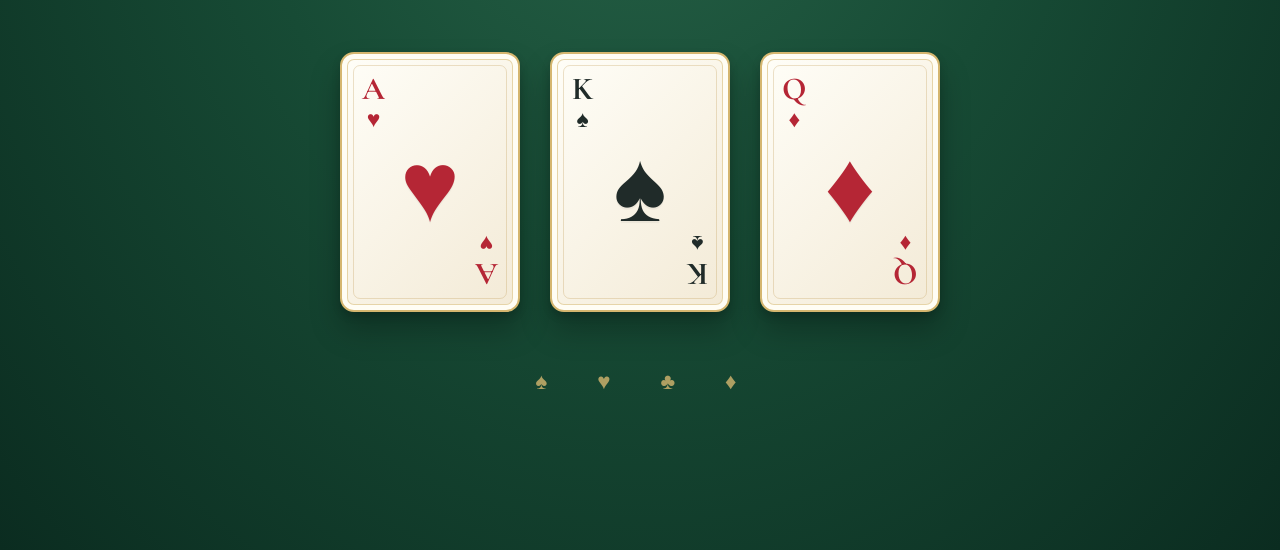
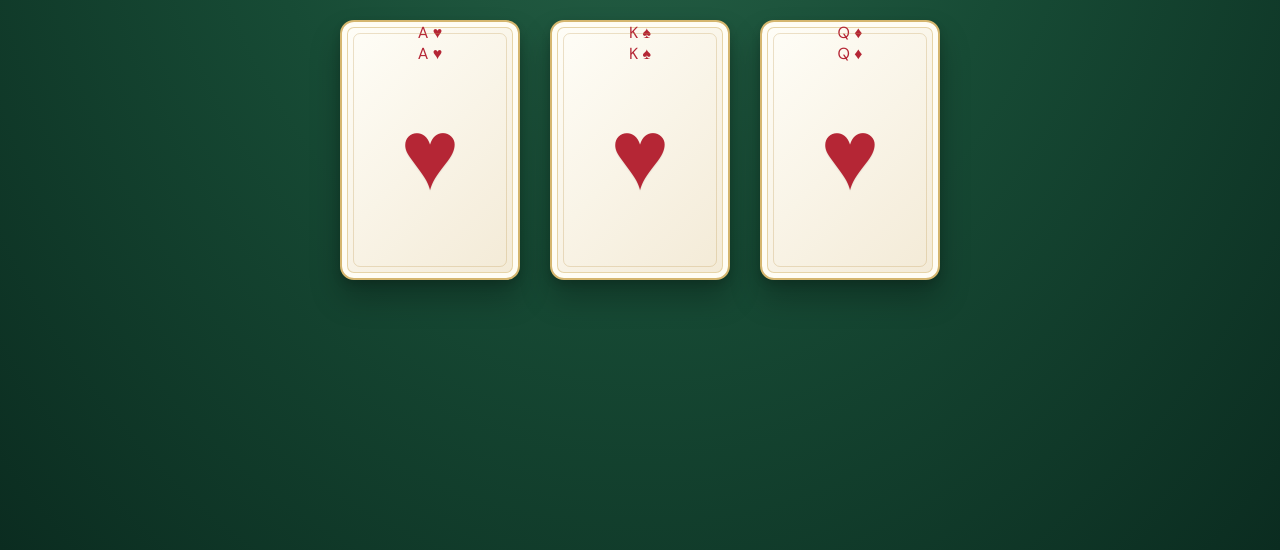
Before and after one commit to codebymuz/playing-cards-page, a plain HTML site: page index.html in a window 1280 px wide. Shown: the part 250-800 px from the top of the page. Drawn offline with nearby package versions, Linux system fonts and the light colour scheme.

Commit message:
Update index.html

```diff
--- a/index.html
+++ b/index.html
@@ -1,55 +1,38 @@
 <!DOCTYPE html>
 <html lang="en">
+
 <head>
   <meta charset="UTF-8">
   <meta name="viewport" content="width=device-width, initial-scale=1.0">
   <title>Playing Cards</title>
-  <link rel="stylesheet" href="styles.css">
+  <link rel="stylesheet" href="styles.css"
+
 </head>
+
 <body>
-  <main>
-    <h1 class="title">The Royal Deck</h1>
-    <p class="subtitle">A little elegance in every hand</p>
+  <main id="playing-cards">
+    <div class="card">
+      <div class="left">A ♥</div>
+      <div class="middle">♥</div>
+      <div class="right">A ♥</div>
+    </div>
 
-    <section id="playing-cards" aria-label="Playing cards">
-      <article class="card hearts" aria-label="Ace of Hearts">
-        <div class="corner top">
-          <span>A</span>
-          <span class="suit">♥</span>
-        </div>
-        <div class="middle">♥</div>
-        <div class="corner bottom">
-          <span>A</span>
-          <span class="suit">♥</span>
-        </div>
-      </article>
 
-      <article class="card spades" aria-label="King of Spades">
-        <div class="corner top">
-          <span>K</span>
-          <span class="suit">♠</span>
-        </div>
-        <div class="middle">♠</div>
-        <div class="corner bottom">
-          <span>K</span>
-          <span class="suit">♠</span>
-        </div>
-      </article>
+    <div class="card">
+      <div class="left">K ♠</div>
+      <div class="middle">♥</div>
+      <div class="right">K ♠</div>
+    </div>
 
-      <article class="card diamonds" aria-label="Queen of Diamonds">
-        <div class="corner top">
-          <span>Q</span>
-          <span class="suit">♦</span>
-        </div>
-        <div class="middle">♦</div>
-        <div class="corner bottom">
-          <span>Q</span>
-          <span class="suit">♦</span>
-        </div>
-      </article>
-    </section>
+    <div class="card">
+      <div class="left">Q ♦</div>
+      <div class="middle">♥</div>
+      <div class="right">Q ♦</div>
+    </div>
 
-    <p class="footer">♠ &nbsp; ♥ &nbsp; ♣ &nbsp; ♦</p>
+
   </main>
+
 </body>
+
 </html>
```
